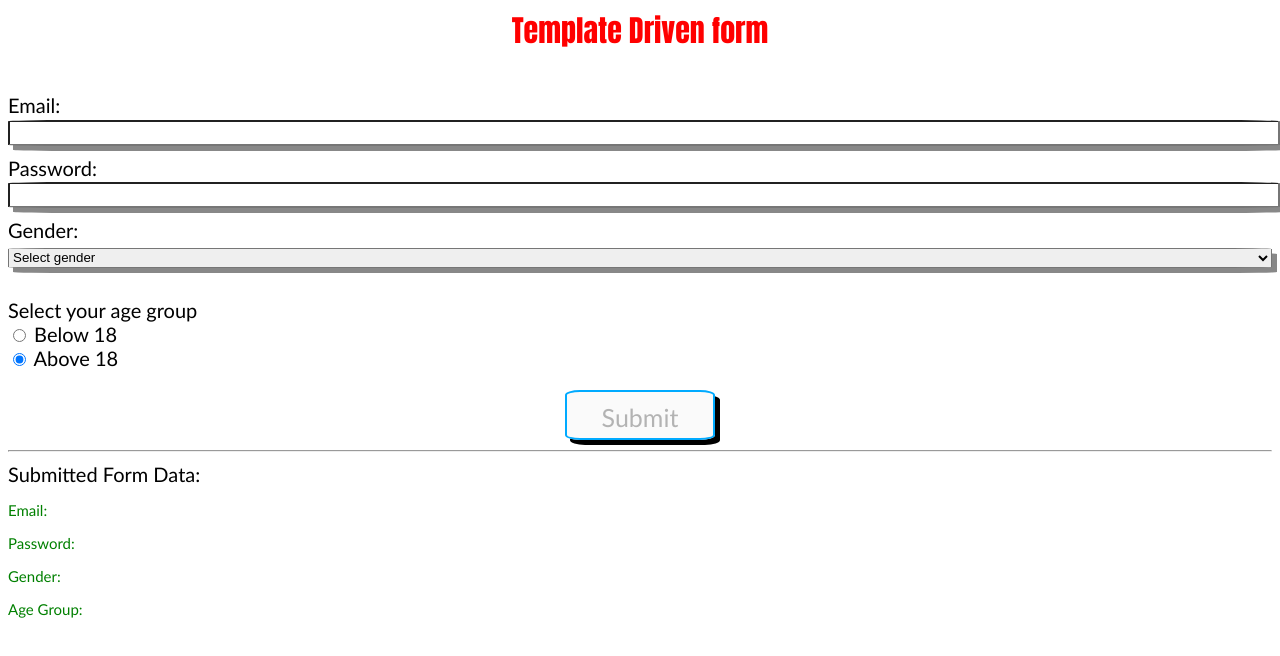
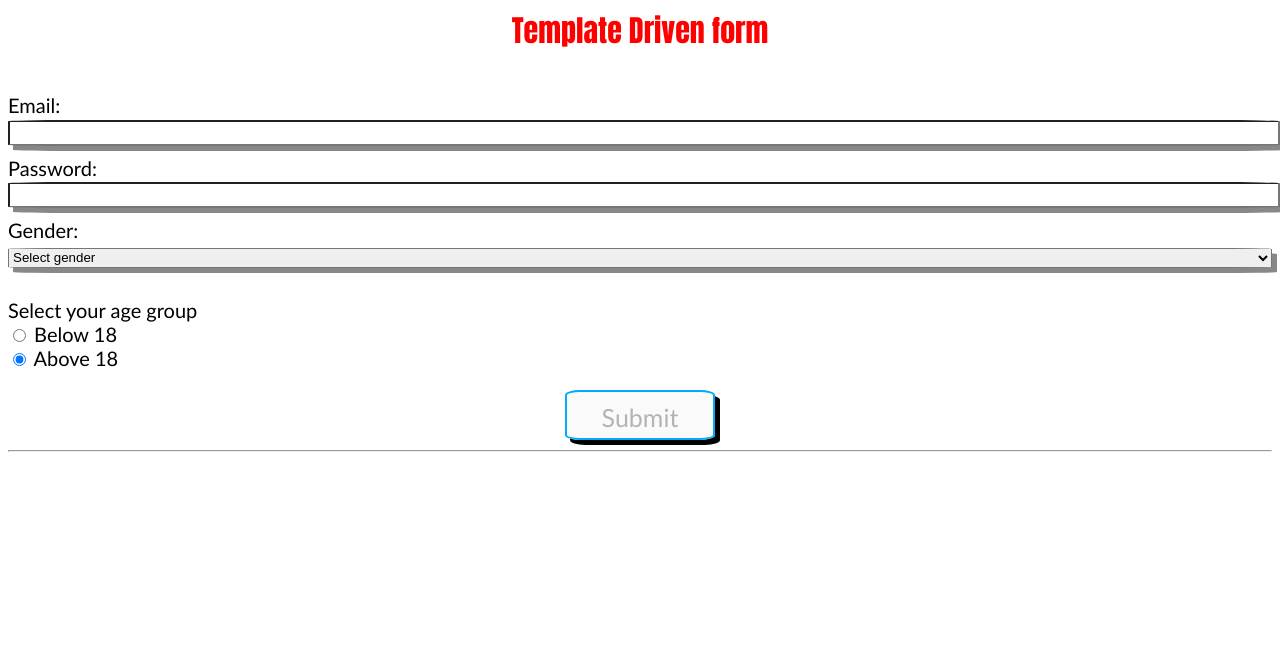
Before and after one commit to dev-shreya/template-form-practice-snippet, an Angular app: page / in a window 1280 px wide. Shown: the top 656 px of the page. Built offline with nearby package versions, Linux system fonts and the light colour scheme.

Commit message:
enhancement in displaying submitted data

```diff
--- a/src/app/header.component.html
+++ b/src/app/header.component.html
@@ -60,7 +60,7 @@
         </div>
 
 <hr>
-        <div class="row">
+        <div class="row" *ngIf="submitted">
             <label >Submitted Form Data:</label>
             <h3>Email: {{userData.email}} </h3>
             <h3>Password: {{userData.password}}</h3>
--- a/src/app/header.component.ts
+++ b/src/app/header.component.ts
@@ -1,3 +1,4 @@
+import { NgIf } from "@angular/common";
 import { Component, ViewChild } from "@angular/core";
 import { FormsModule, NgForm } from "@angular/forms";
 
@@ -6,10 +7,11 @@ import { FormsModule, NgForm } from "@angular/forms";
     templateUrl:'./header.component.html',
     styleUrl:'./header.component.css',
     standalone:true,
-    imports:[FormsModule]
+    imports:[FormsModule,NgIf]
 })
 export class HeaderComponent{
   @ViewChild('f') signupForm !: NgForm;
+  submitted=false;
     defaultGender='';
     answer='';
     ageGroup=['Below 18','Above 18'];
@@ -24,10 +26,12 @@ export class HeaderComponent{
 
     onSubmit(form:NgForm){
       console.log(form)
+
       this.userData.email=this.signupForm.value.email;
       this.userData.password=this.signupForm.value.password;
       this.userData.gender=this.signupForm.value.gender;
       this.userData.age=this.signupForm.value.age;
       this.signupForm.reset();
+      this.submitted=true;
     }
 }
```
